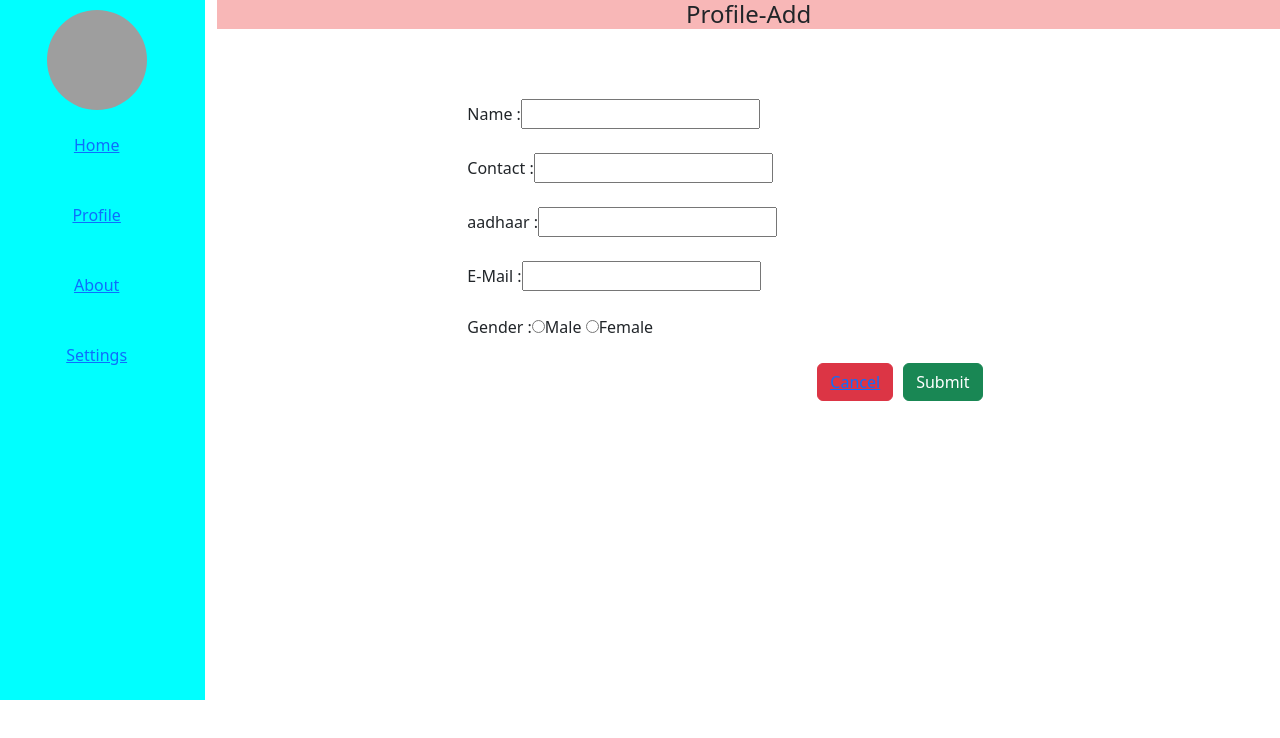
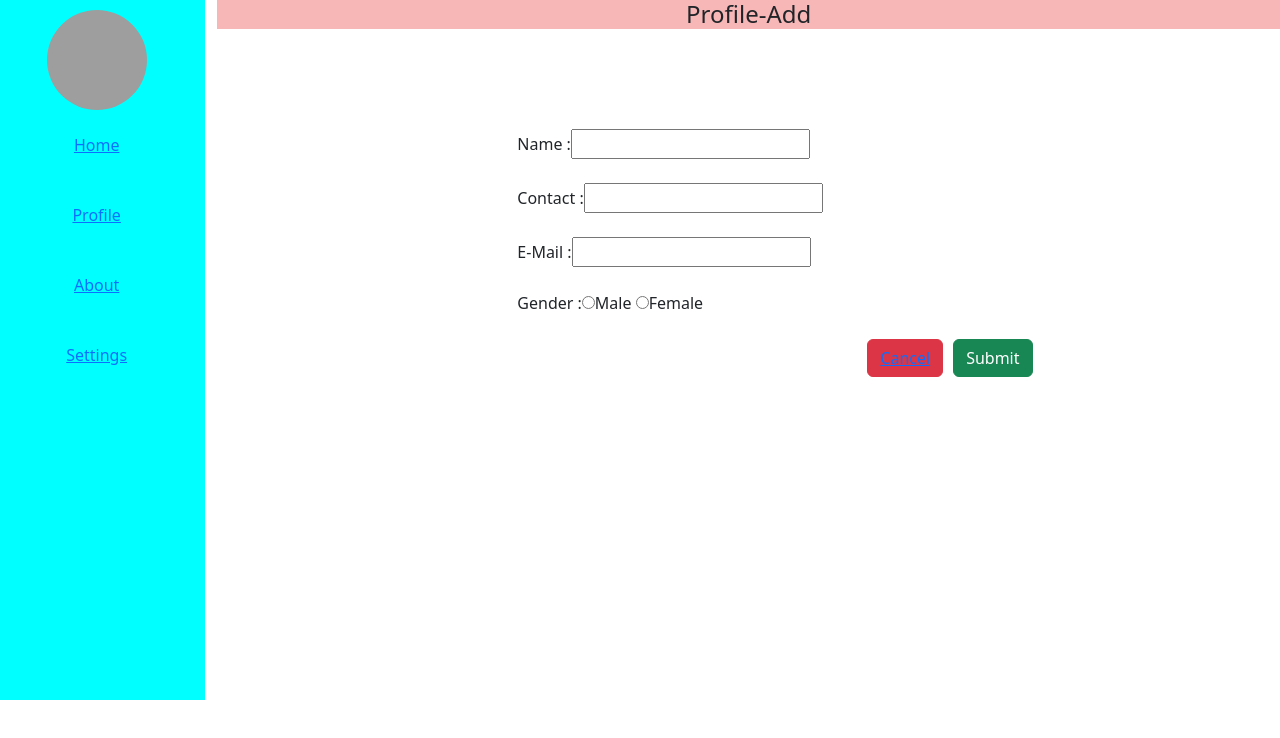
Before and after one commit to Narendra-UI/angular-ivy-atxvej, an Angular app: page /profile/add in a window 1280 px wide. Shown: the top 738 px of the page. Built offline with nearby package versions, Linux system fonts and the light colour scheme; grey boxes are pictures that could not be loaded.

Commit message:
4 files modified

```diff
--- a/src/app/profile-add/profile-add.component.css
+++ b/src/app/profile-add/profile-add.component.css
@@ -9,6 +9,6 @@
   top: 0;
 }
 .f-data {
-  margin-left: 250px;
-  margin-top: 70px;
+  margin-left: 300px;
+  margin-top: 100px;
 }
--- a/src/app/profile-add/profile-add.component.html
+++ b/src/app/profile-add/profile-add.component.html
@@ -5,19 +5,14 @@
   <div class="row">
     <div class="col-md-9">
       <form [formGroup]="profileForm" (ngSubmit)="profileFormSubmit()">
-        <div class="col-md-9">
+        <div class="col-md-12">
           <label for="name">Name :</label>
           <input type="text" formControlName="name" />
         </div>
         <br />
-        <div class="col-md-9">
+        <div class="col-md-12">
           <label for="contact">Contact :</label>
           <input type="text" formControlName="contact" />
-        </div>
-        <br />
-        <div class="col-md-9">
-          <label for="aadhaar">aadhaar :</label>
-          <input type="text" formControlName="aadhaar" />
         </div>
         <br />
         <div class="col-md-9">
--- a/src/app/profile/profile.component.html
+++ b/src/app/profile/profile.component.html
@@ -11,7 +11,6 @@
         <th>index</th>
         <th>Name</th>
         <th>Contact</th>
-        <th>Adhar NO</th>
         <th>E-Mail</th>
         <th>Actions</th>
       </tr>
@@ -19,7 +18,6 @@
         <td>{{ obj.id }}</td>
         <td>{{ obj.name }}</td>
         <td>{{ obj.contact }}</td>
-        <td>{{ obj.aadhaar }}</td>
         <td>{{ obj.email }}</td>
         <td>
           <span><a [routerLink]="['/profile/edit', obj.id]">E</a></span>
--- a/src/app/saleem.service.ts
+++ b/src/app/saleem.service.ts
@@ -10,7 +10,6 @@ export class SaleemService {
       id: 1,
       name: 'sallem',
       contact: '9876543210',
-      aadhaar: '876543219879',
       email: 'asdfg@gmail.com',
       gender: 'male',
     },
```
